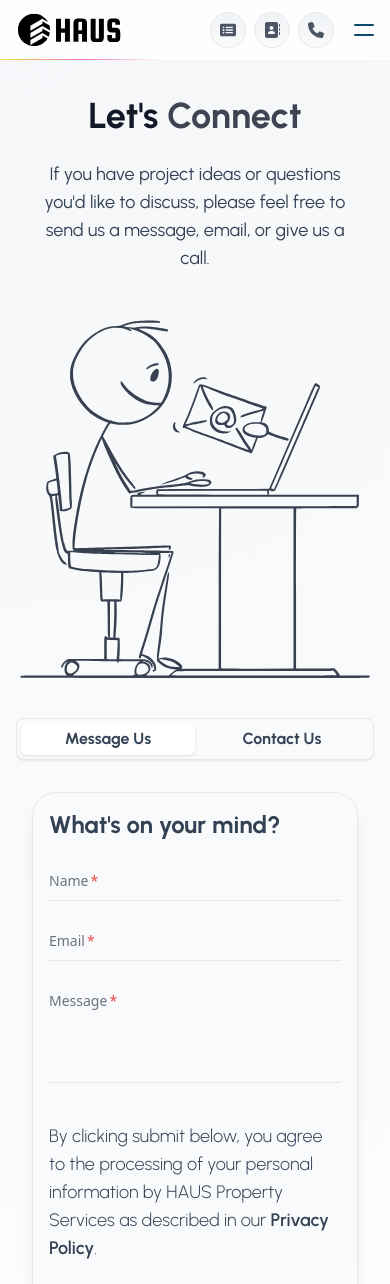
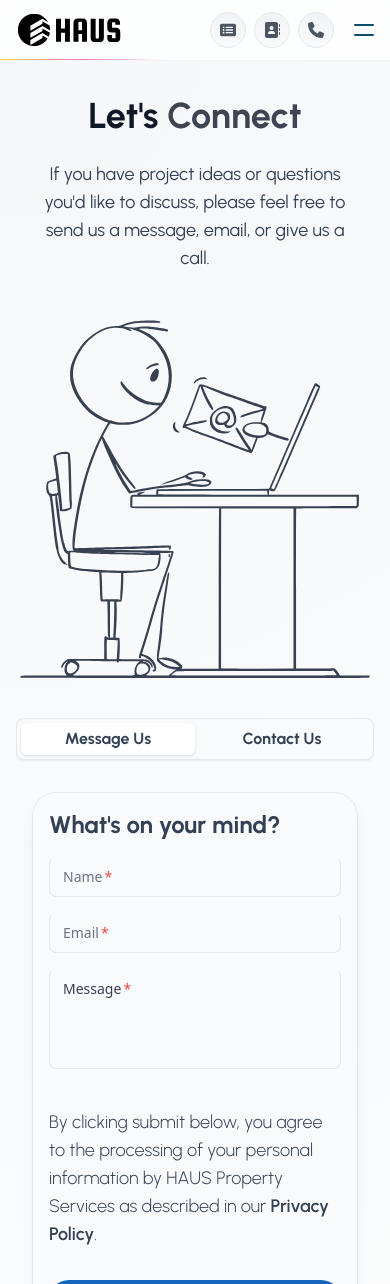
Before and after one commit to ben-v/haus, a React (Vite) app: page /contact in a window 390 px wide. Shown: the top 1284 px of the page. Built offline with nearby package versions, Linux system fonts and the light colour scheme.

Commit message:
changed variant to outlined to see if improved control drawing on phone.

```diff
--- a/src/pages/contact/panels/ContactFormPanel.tsx
+++ b/src/pages/contact/panels/ContactFormPanel.tsx
@@ -75,7 +75,7 @@ const ContactFormPanel = () => {
                                     name="name"
                                     maxLength={50}
                                     autoComplete="off"
-                                    variant="standard"
+                                    variant="outlined"
                                     label="Name"
                                     // placeholder="Name"
                                     onChange={(e) => onChangeHandler(e)}
@@ -102,7 +102,7 @@ const ContactFormPanel = () => {
                                     name="email"
                                     maxLength={50}
                                     autoComplete="off"
-                                    variant="standard"
+                                    variant="outlined"
                                     label="Email"
                                     // placeholder="Email"
                                     onChange={(e) => onChangeHandler(e)}
@@ -129,7 +129,7 @@ const ContactFormPanel = () => {
                                     name="message"
                                     maxLength={50}
                                     autoComplete="off"
-                                    variant="standard"
+                                    variant="outlined"
                                     label="Message"
                                     onChange={(e) => onChangeHandler(e)}
                                     value={message}
```
